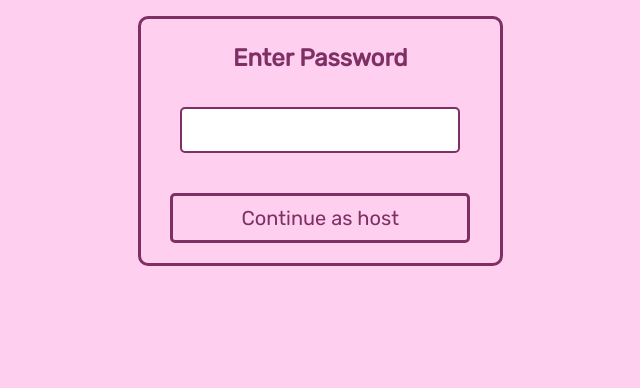
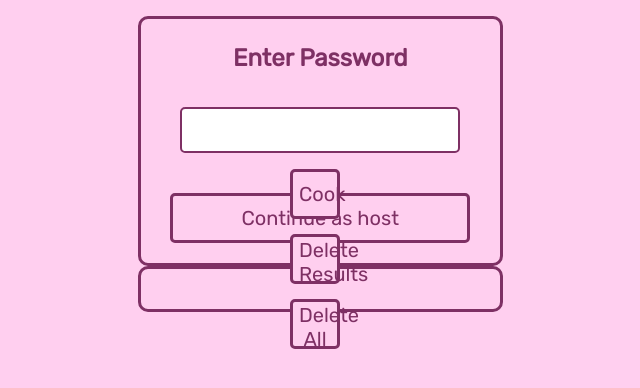
Before and after one commit to quynhan-tr/uw-love-flow, a Flask app: page /host in a window 1280 px wide. Shown: the part 299-687 px from the top of the page, without its empty margins (325-965 px from the left). Run offline with Flask 3, Linux system fonts and the light colour scheme.

Commit message:
more style

```diff
--- a/templates/host.html
+++ b/templates/host.html
@@ -30,11 +30,11 @@
         <button class="button" onclick="checkPassword()">Continue as host</button>
       </div>
 
-      <div id="admin-buttons" class="hidden">
+      <div id="admin-buttons" class="box" class="hidden">
         <div class="button-container" style="position: absolute; top: 50%; left: 50%; transform: translate(-50%, -50%); text-align: center;">
-            <button class="button" style="margin-bottom: 15px;" onclick="executeAction('/run-cook')">Cook</button>
-            <button class="button" style="margin-bottom: 15px;" onclick="executeAction('/delete-results')">Delete Results</button>
-            <button class="button" onclick="executeAction('/delete-for-real')">Delete All</button>
+            <button class="button" style="width: 50px; margin-bottom: 15px;" onclick="executeAction('/run-cook')">Cook</button>
+            <button class="button" style="width: 50px; margin-bottom: 15px;" onclick="executeAction('/delete-results')">Delete Results</button>
+            <button class="button" style="width: 50px;" onclick="executeAction('/delete-for-real')">Delete All</button>
         </div>
       </div>
     </div>
```
